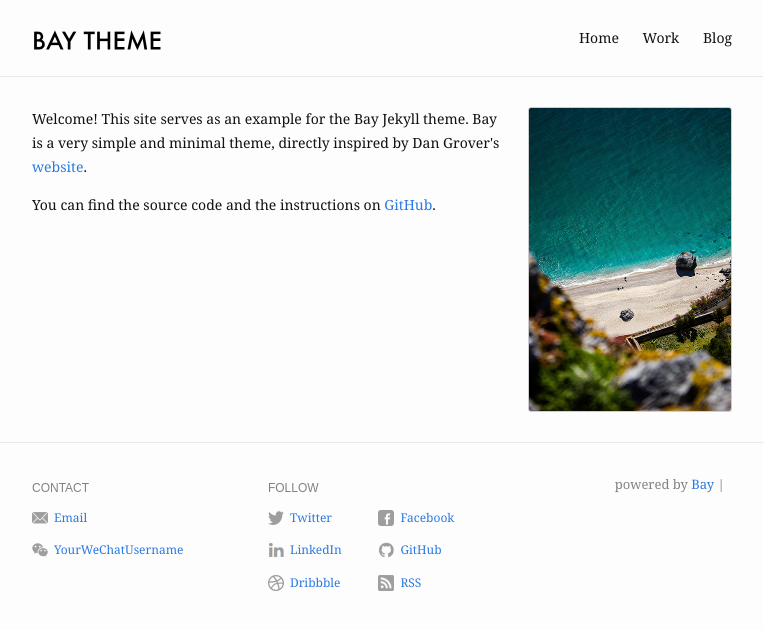
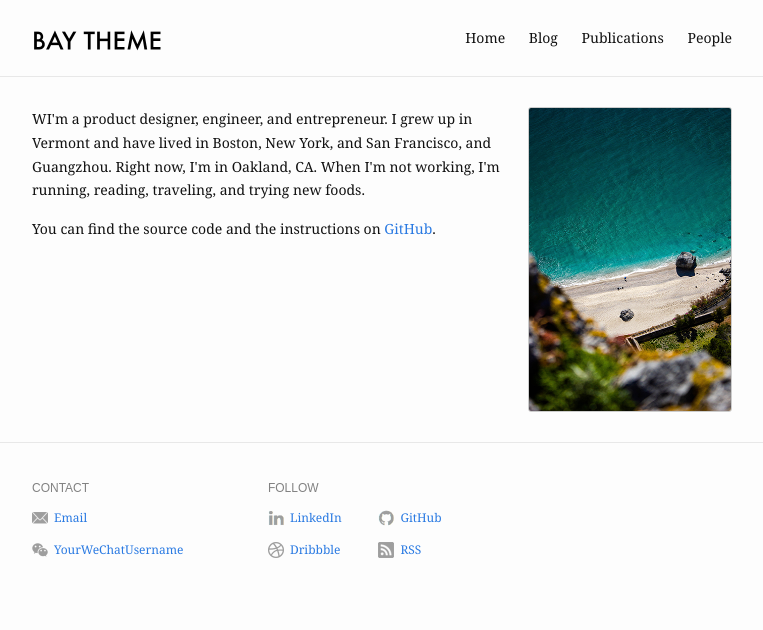
Before and after one commit to mhaemnn/mhaemnn.github.io, a Jekyll site: the page built from index.md, in a window 1280 px wide. Shown: the top 630 px of the page, without its empty margins (258-1021 px from the left). Built offline with Jekyll 4.4.1, drawn with Linux system fonts in a browser that asks for light colours.

Commit message:
update css

```diff
--- a/_config.yml
+++ b/_config.yml
@@ -12,11 +12,12 @@ header:
   pages:
     - name: Home
       slug: /
-    - name: Work
     - name: Blog
+    - name: Publications
+    - name: People
 
 footer:
-  show_powered_by: true
+  show_powered_by: false
   contact:
     - type: email
       name: Email
@@ -25,13 +26,6 @@ footer:
       value: YourWeChatUsername
       link: "#"
   follow:
-    - type: twitter
-      name: Twitter
-      link: http://twitter.com/YourTwitterUsername
-      username: "@YourTwitterUsername"
-    - type: facebook
-      name: Facebook
-      link: http://facebook.com/YourFacebookUsername
     - type: linkedin
       name: LinkedIn
       link: http://linkedin.com/in/YourLinkedInUsername
--- a/_includes/head.html
+++ b/_includes/head.html
@@ -2,23 +2,6 @@
   <meta charset="utf-8" />
   <meta name="viewport" content="width=device-width initial-scale=1" />
   <meta http-equiv="X-UA-Compatible" content="IE=edge" />
-
-  {% assign page_is_article = false %} {% if page.layout == "post" %}{% assign
-  page_is_article = true %}{% endif %} {% assign page_title = "" %} {% if
-  page.draft %}{% assign page_title = page_title | append: "[DRAFT] " %}{% endif
-  %} {% if page.title %} {% assign page_title = page_title | append: site.title
-  | append: " | " | append: page.title %} {% else %} {% assign page_title =
-  site.title %} {% endif %} {% assign page_description = "" %} {% if page.draft
-  %}{% assign page_description = page_description | append: "[DRAFT] " %}{%
-  endif %} {% if page.blurb %} {% assign page_description = page_description |
-  append: page.blurb %} {% else %} {% assign page_description = site.description
-  %} {% endif %} {% assign page_url = page.url | replace: "index.html","" |
-  replace: ".html","" | prepend: site.baseurl | prepend: site.url %} {% assign
-  page_image = site.og_image | prepend: site.baseurl | prepend: site.url %} {%
-  if page.og_image %} {% assign page_image = site.url + page.og_image %} {%
-  endif %} {% for follow in site.footer.follow %} {% if follow.type == 'twitter'
-  %} {% assign twitter_username = follow.username %} {% break %} {% endif %} {%
-  endfor %}
 
   <!-- Primary Meta Tags -->
   <title>{{ page_title }}</title>
@@ -27,10 +10,7 @@
 
   <!-- Open Graph / Facebook -->
   <meta property="og:site_name" content="{{ page_title }}" />
-  <meta
-    property="og:type"
-    content="{% if page_is_article %}article{% else %}website{% endif %}"
-  />
+  <meta property="og:type" content="{% if page_is_article %}article{% else %}website{% endif %}" />
   <meta property="og:url" content="{{ page_url }}" />
   <meta property="og:title" content="{{ page_title }}" />
   <meta property="og:description" content="{{ page_description }}" />
@@ -45,11 +25,11 @@
   {% if twitter_username %}
   <meta property="twitter:creator" content="{{ twitter_username }}" />
   <meta property="twitter:site" content="{{ twitter_username }}" />
-  {% endif %} <link rel="stylesheet" href="{{ "/assets/css/main.css" |
-  relative_url }}"/>
+  {% endif %}
+
+  <link rel="stylesheet" href="{{ site.baseurl }}/assets/css/main.css" />
   <link rel="canonical" href="{{ page_url }}" />
-  <link rel="shortcut icon" href="{{ "/favicon.ico" | absolute_url }}"
-  type="image/x-icon"/>
+  <link rel="shortcut icon" href="{{ site.baseurl }}/favicon.ico" type="image/x-icon" />
 
   <!-- Google Analytics -->
   <script>
--- a/_includes/header.html
+++ b/_includes/header.html
@@ -1,7 +1,7 @@
 <header class="site-header">
   <div class="wrapper">
-    <a class="site-title" href="{{ "" | prepend: site.baseurl | prepend: site.url }}/">
-      <img src="{{ "/assets/img/title.png" | absolute_url }}" alt="{{ site.title }}" />
+    <a class="site-title" href="{{ site.baseurl }}/">
+      <img src="{{ site.baseurl }}/assets/img/title.png" alt="{{ site.title }}" />
     </a>
 
     <nav class="site-nav">
@@ -9,12 +9,7 @@
 
       <div class="menu">
         {% for page in site.header.pages %}
-          {% if page.slug and page.slug != "" and page.slug != nil %}
-            {% assign page_link = page.slug %}
-          {% else %}
-            {% assign page_link = "/" | append: page.name | downcase %}
-          {% endif %}
-          {% assign page_link = page_link | absolute_url %}
+          {% assign page_link = site.baseurl | append: "/" | append: page.name | downcase %}
           <a class="page-link" href="{{ page_link }}">
             {{- page.name -}}
           </a>
--- a/_layouts/blog.html
+++ b/_layouts/blog.html
@@ -14,7 +14,7 @@
           <p class="blog-post-list">
             {% for post in site.posts %}
               {% if post.draft != true %}
-                <span class="blog-post-date">{{ post.date | date: "%-m/%-d/%y" }}</span>
+                <span class="blog-post-date">{{ post.date | date: "%d/%m/%Y" }}</span>
                 <a href="{{ post.url | replace:".html","" | prepend: site.baseurl }}" class="blog-post-title">
                   {{- post.title -}}
                 </a>
--- a/index.md
+++ b/index.md
@@ -6,7 +6,8 @@ profile_picture:
 ---
 
 <p>
-  Welcome! This site serves as an example for the Bay Jekyll theme. Bay is a very simple and minimal theme, directly inspired by Dan Grover's <a href="http://dangrover.com">website</a>.
+  WI'm a product designer, engineer, and entrepreneur. I grew up in Vermont and have lived in Boston, New York, and San Francisco, and Guangzhou. Right now, I'm in Oakland, CA. When I'm not working, I'm running, reading, traveling, and trying new foods.
+
 </p>
 
 <p>
```
Also changed, not shown: _posts/2025-01-07-formating-test.md (added, +17 -0 lines), README.md.
